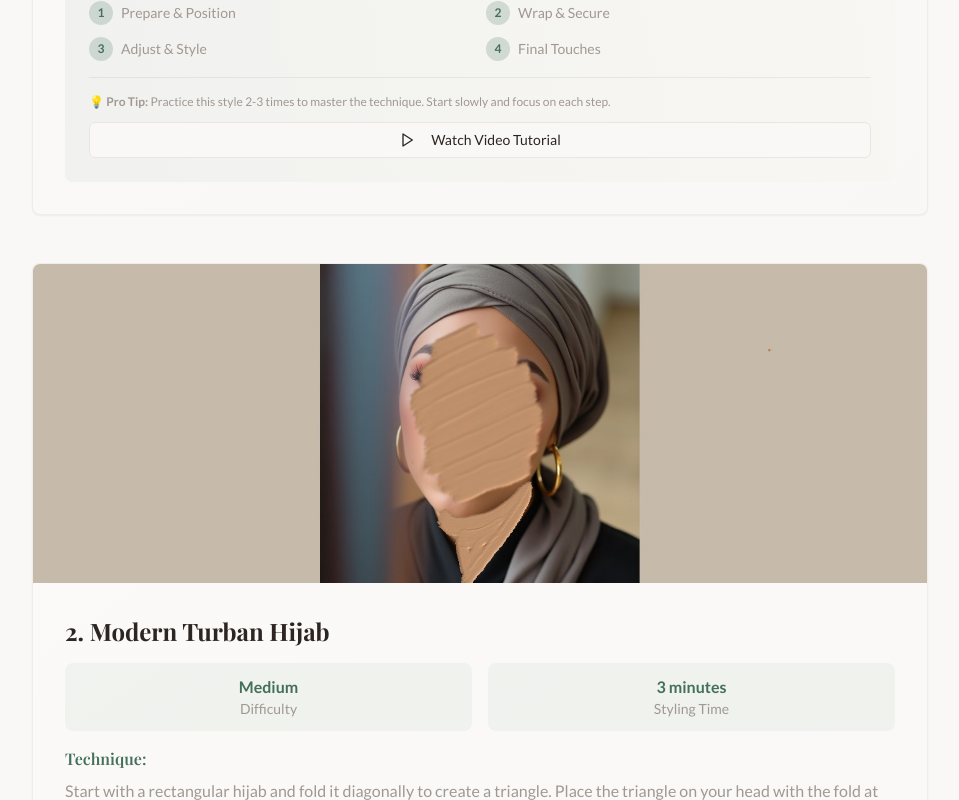
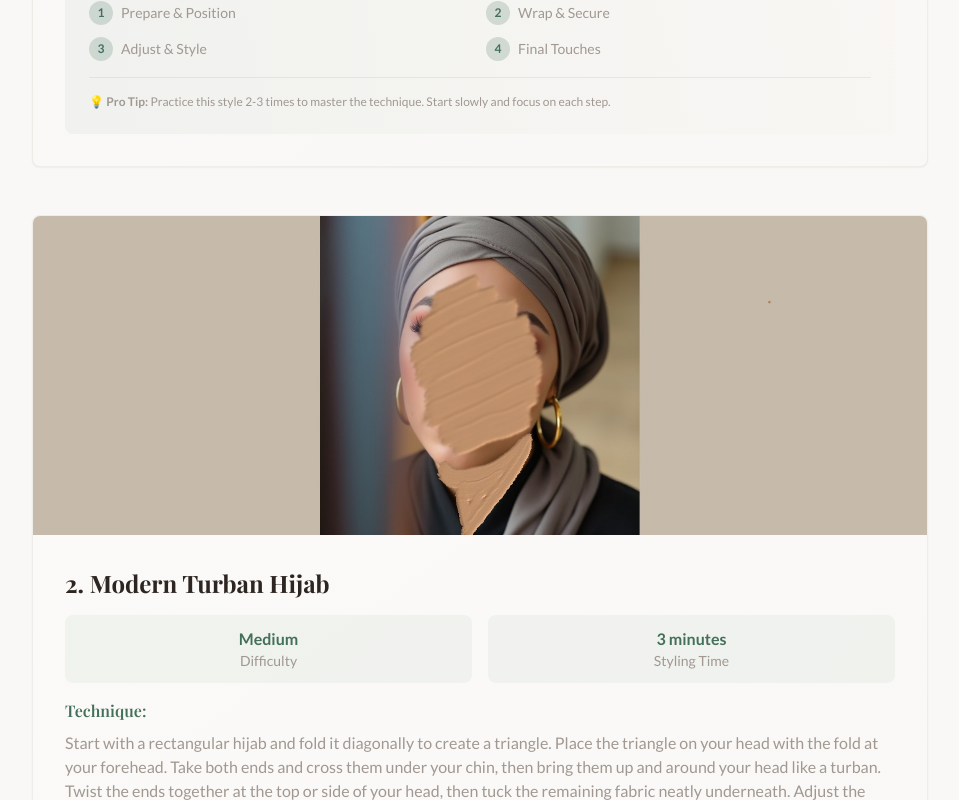
Before and after one commit to elvin52/next-flow-shop, a React (Vite) app: page /blog/hijab-styles-guide in a window 1280 px wide. Shown: the part 2500-3300 px from the top of the page, without its empty margins (160-1119 px from the left). Built offline with nearby package versions, Linux system fonts and the light colour scheme.

Commit message:
Remove unnecessary buttons
Removed buttons that were not pointing to any specific pages to avoid broken links and improve user experience.

```diff
--- a/src/pages/HijabStyleGuide.tsx
+++ b/src/pages/HijabStyleGuide.tsx
@@ -484,13 +484,9 @@ const HijabStyleGuide = () => {
                               </div>
 
                               <div className="mt-4 pt-4 border-t border-primary/10">
-                                <p className="text-xs text-[hsl(var(--warm-gray))] mb-3">
+                                <p className="text-xs text-[hsl(var(--warm-gray))]">
                                   💡 <strong>Pro Tip:</strong> Practice this style 2-3 times to master the technique. Start slowly and focus on each step.
                                 </p>
-                                <Button variant="outline" size="sm" className="w-full">
-                                  <Play className="h-4 w-4 mr-2" />
-                                  Watch Video Tutorial
-                                </Button>
                               </div>
                             </div>
                           </div>
```
